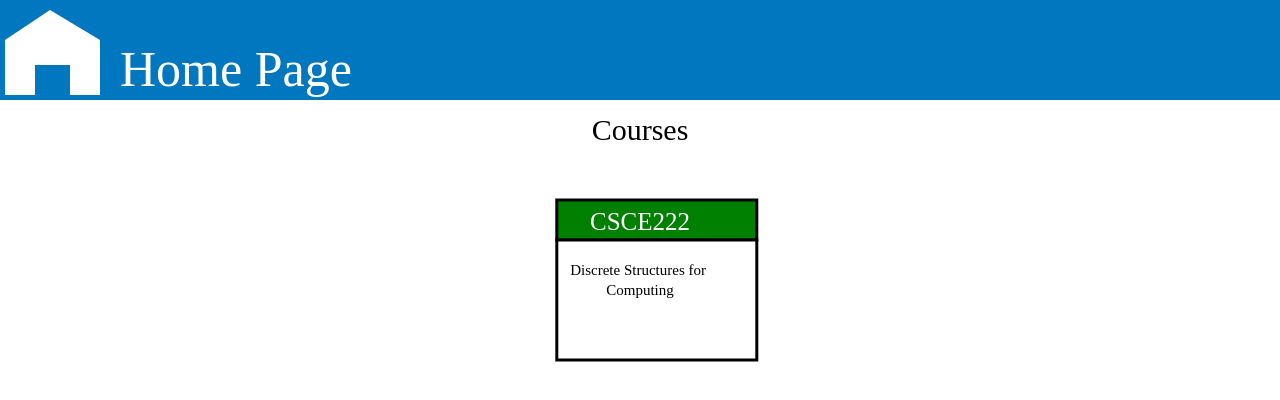
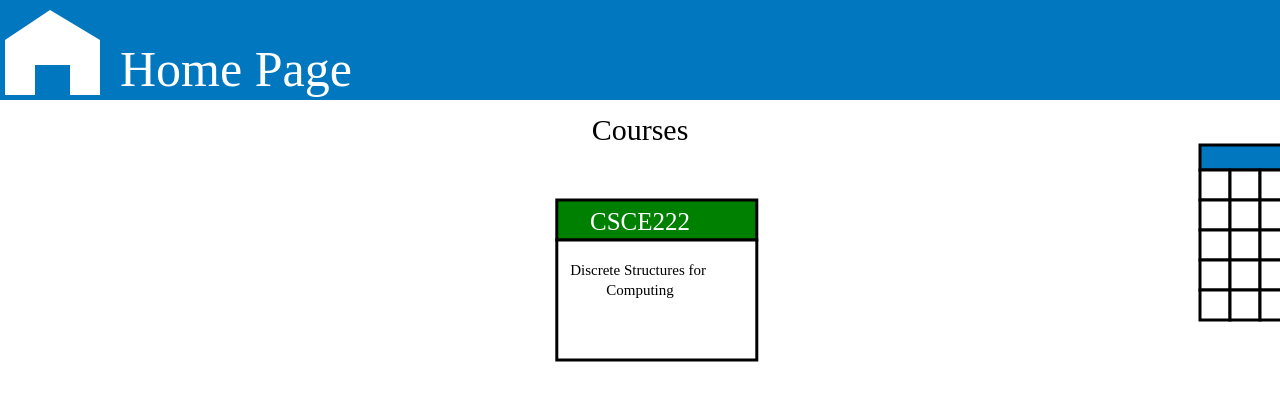
Before and after one commit to lucianchauvin/LEMMA, a SvelteKit app: page / in a window 1280 px wide. Shown: the top 400 px of the page. Built offline with nearby package versions, Linux system fonts and the light colour scheme.

Commit message:
Frontend: homepage - Added a calendar with no words on it

```diff
--- a/src/routes/+page.svelte
+++ b/src/routes/+page.svelte
@@ -32,4 +32,13 @@
       <tspan x="50%" dy="20">Computing</tspan>
     </text>
   </a>
+
+  <rect x="1200" y="145" width="210" height="25" fill="#0077be" stroke = "black" stroke-width ="3" />
+  <!-- Grid of white squares with black borderlines -->
+  {#each Array(5).fill(0) as _, rowIndex}
+    {#each Array(7).fill(0) as _, colIndex}
+      <rect x={1200 + colIndex * 30} y={170 + rowIndex * 30}
+        width="30" height="30" fill="white" stroke="black" stroke-width="3" />
+    {/each}
+  {/each}
 </svg>
```
